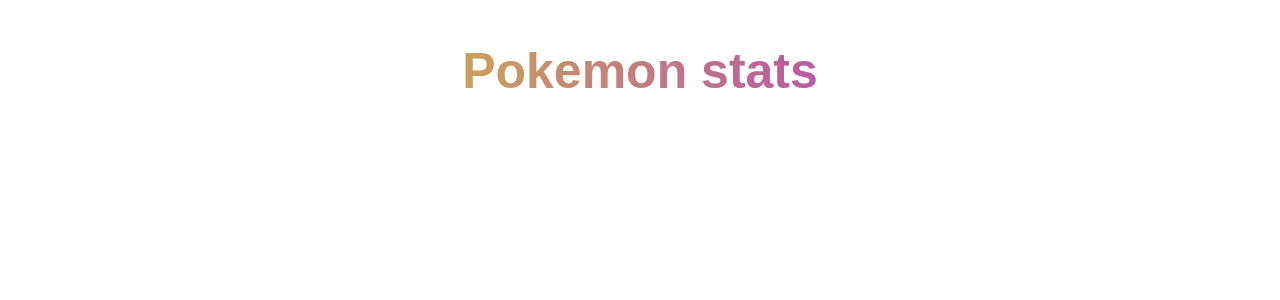
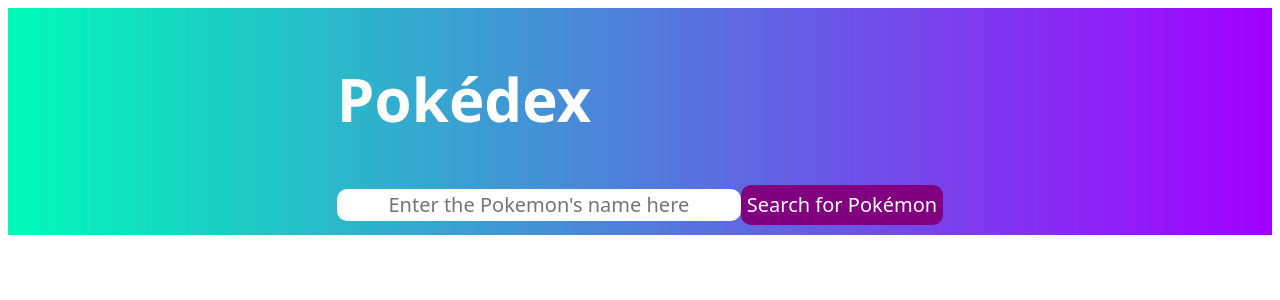
Before and after one commit to Akiloid/Pokedex-App, a React (Create React App) app in the folder pokeapi/: page / in a window 1280 px wide. Shown: the top 300 px of the page. Built offline with nearby package versions, Linux system fonts and the light colour scheme.

Commit message:
Added the Title section

```diff
--- a/pokeapi/src/App.css
+++ b/pokeapi/src/App.css
@@ -3,7 +3,39 @@
     justify-content: center;
     font-family: Arial, Helvetica, sans-serif;
     font-size: 25px;
-    background: linear-gradient(to right,#e1fa00, #a200ff);
-    -webkit-background-clip: text;
-    -webkit-text-fill-color: transparent;
+    background: linear-gradient(to right,#00fab7, #a200ff);
+
 }
+
+.TitleSection{
+    flex-direction: column;
+    align-items: center;
+    color: white;
+    padding: 10px;
+    font-family:'Segoe UI', Tahoma, Geneva, Verdana, sans-serif;
+    font-size: 30px;
+}
+.TitleSection input{
+    width: 400px;
+    height: 30px;
+    border-radius: 10px;
+    border: none;
+    text-align: center;
+    font-size: 20px;
+    font-family: system-ui, -apple-system, BlinkMacSystemFont, 'Segoe UI', Roboto, Oxygen, Ubuntu, Cantarell, 'Open Sans', 'Helvetica Neue', sans-serif;
+}
+.Searchbtn{
+    border: none;
+    border-radius: 10px;
+    height: 40px;
+    text-align: center;
+    font-size: 20px;
+    font-family: system-ui, -apple-system, BlinkMacSystemFont, 'Segoe UI', Roboto, Oxygen, Ubuntu, Cantarell, 'Open Sans', 'Helvetica Neue', sans-serif;
+    color: white;
+    background-color: purple;
+}
+.Searchbtn:hover{
+    height: 40px;
+    background-color: rgb(0, 128, 13);
+    transition: 0.5s;
+}
--- a/pokeapi/src/App.js
+++ b/pokeapi/src/App.js
@@ -5,7 +5,11 @@
 function App() {
   return (
   <div className='App'>
-    <h1>Pokemon stats</h1>
+    <div className='TitleSection'>
+    <h1>Pokédex</h1>
+    <input type={Text} placeholder = "Enter the Pokemon's name here"></input>
+    <button className='Searchbtn'>Search for Pokémon</button>
+    </div>
    </div>
   );
 }
```
